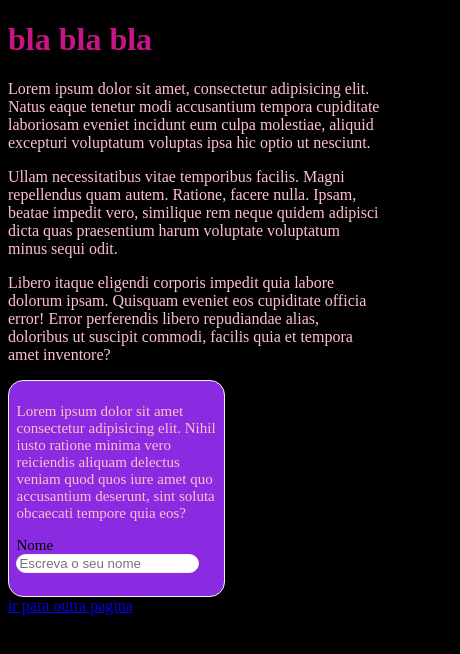
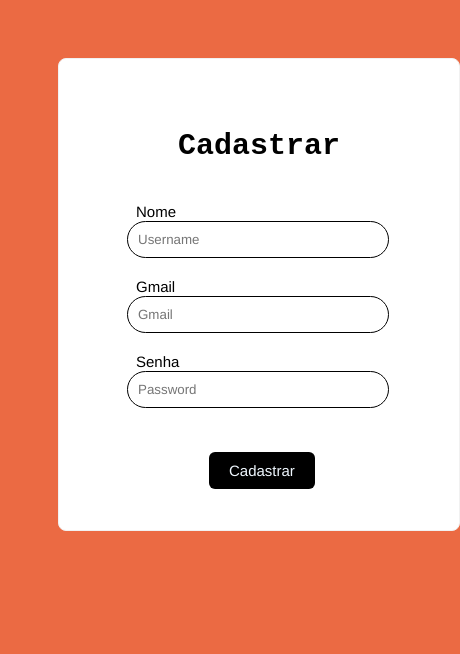
Before and after one commit to Ismaelfaria/Primeiro-Fomulario-Css, a plain HTML site: page index.html in a window 390 px wide. Shown: the whole page, 460 px wide, since content can reach past the window. Drawn offline with Linux system fonts and the light colour scheme.

Commit message:
Criei um formulario com Html e Css(Aprendendo responsividade)

```diff
--- a/css/estilo.css
+++ b/css/estilo.css
@@ -1,25 +1,55 @@
 body{
-    background-color: rgb(0, 0, 0);
+    background-color: rgb(235, 106, 67);
+    padding: 50px;
 }
 
 h1{
-    color: mediumvioletred;
+    color: rgb(0, 0, 0);
+    font-family: 'Courier New', Courier, monospace;
+    font-size: 30px;
+    margin-bottom: 40px;
+    margin-top: 20px;
+    text-align: center;
 }
-p{
-    color: pink;
+
+
+.font{
+    margin-left: 18px;
+    color: rgb(0, 0, 0);
+    padding-left: 9px;
+    font-family:'Franklin Gothic Medium', 'Arial Narrow', Arial, sans-serif;
 }
 
 .exe{
+    max-width: 500px;
+    min-width: 300px;
+    padding: 50px;
     border: 1px solid rgb(241, 241, 241);
-    border-radius: 15px;
-    height: 200px;
-    width: 200px;
-    background-color: blueviolet;
+    border-radius: 8px;
+
+    max-height: 400px;
+    background-color: rgb(255, 255, 255);
     font-size: 15px;
-    padding: 2%;
 }
 
-#aa{
-    border: 1px solid rgb(241, 241, 241);
-    border-radius: 10px;
+.CampoDeTexto{
+    padding: 10px;
+    width: 80%;
+    border: 1px solid rgb(0, 0, 0);
+    border-radius: 25px;
+    margin-bottom: 20px;
+    margin-left: 18px;
 }
+
+.botao{
+    border-radius: 6px;
+    color: aliceblue;
+    background-color: black;
+    margin-left: 100px;
+    padding: 10px 20px 10px 20px;
+    text-decoration: none;
+}
+
+.botao:hover{
+    background-color: rgb(235, 106, 67);
+}
--- a/index.html
+++ b/index.html
@@ -7,23 +7,26 @@
     <link rel="stylesheet" href="css/estilo.css">
 </head>
 <body>
-  <h1>bla bla bla</h1>
-  <p>Lorem ipsum dolor sit amet, consectetur adipisicing elit. Natus eaque tenetur modi accusantium tempora cupiditate laboriosam eveniet incidunt eum culpa molestiae, aliquid excepturi voluptatum voluptas ipsa hic optio ut nesciunt.</p>
-  <p>Ullam necessitatibus vitae temporibus facilis. Magni repellendus quam autem. Ratione, facere nulla. Ipsam, beatae impedit vero, similique rem neque quidem adipisci dicta quas praesentium harum voluptate voluptatum minus sequi odit.</p>
-  <p>Libero itaque eligendi corporis impedit quia labore dolorum ipsam. Quisquam eveniet eos cupiditate officia error! Error perferendis libero repudiandae alias, doloribus ut suscipit commodi, facilis quia et tempora amet inventore?</p>
 
 <div class="exe">
+<h1>Cadastrar</h1>
+    <form action="">
+        <label for="CampoDeTextoNome" class="font">Nome</label>
+        <input id="CampoDeTextoNome" class="CampoDeTexto font"  type="text" placeholder="Username">
 
-    <p>Lorem ipsum dolor sit amet consectetur adipisicing elit. Nihil iusto ratione minima vero reiciendis aliquam delectus veniam quod quos iure amet quo accusantium deserunt, sint soluta obcaecati tempore quia eos?</p>
+        <label for="CampoDeTextoEmail" class="font">Gmail</label>
+        <input id="CampoDeTextoEmail" class="CampoDeTexto font"  type="email" placeholder="Gmail">
 
-    <form action="">
-        <label for="aa">Nome</label>
-        <input id="aa" type="text" placeholder="Escreva o seu nome">
+        <label for="CampoDeTextoPass" class="font">Senha</label>
+        <input id="CampoDeTextoPass" class="CampoDeTexto font"  type="password" placeholder= "Password" >
+        <br><br><br>
+
+        <a href="outra.html" class="botao font">Cadastrar</a>
     </form>
 
 
 </div>
 
-  <a href="outra.html">ir para outra pagina</a>
+
 </body>
 </html>
```
Also changed, not shown: outra.html (+1 -4 lines), img/facebook.png (deleted), img/twitter.png (deleted), img/whatsapp.png (deleted).
